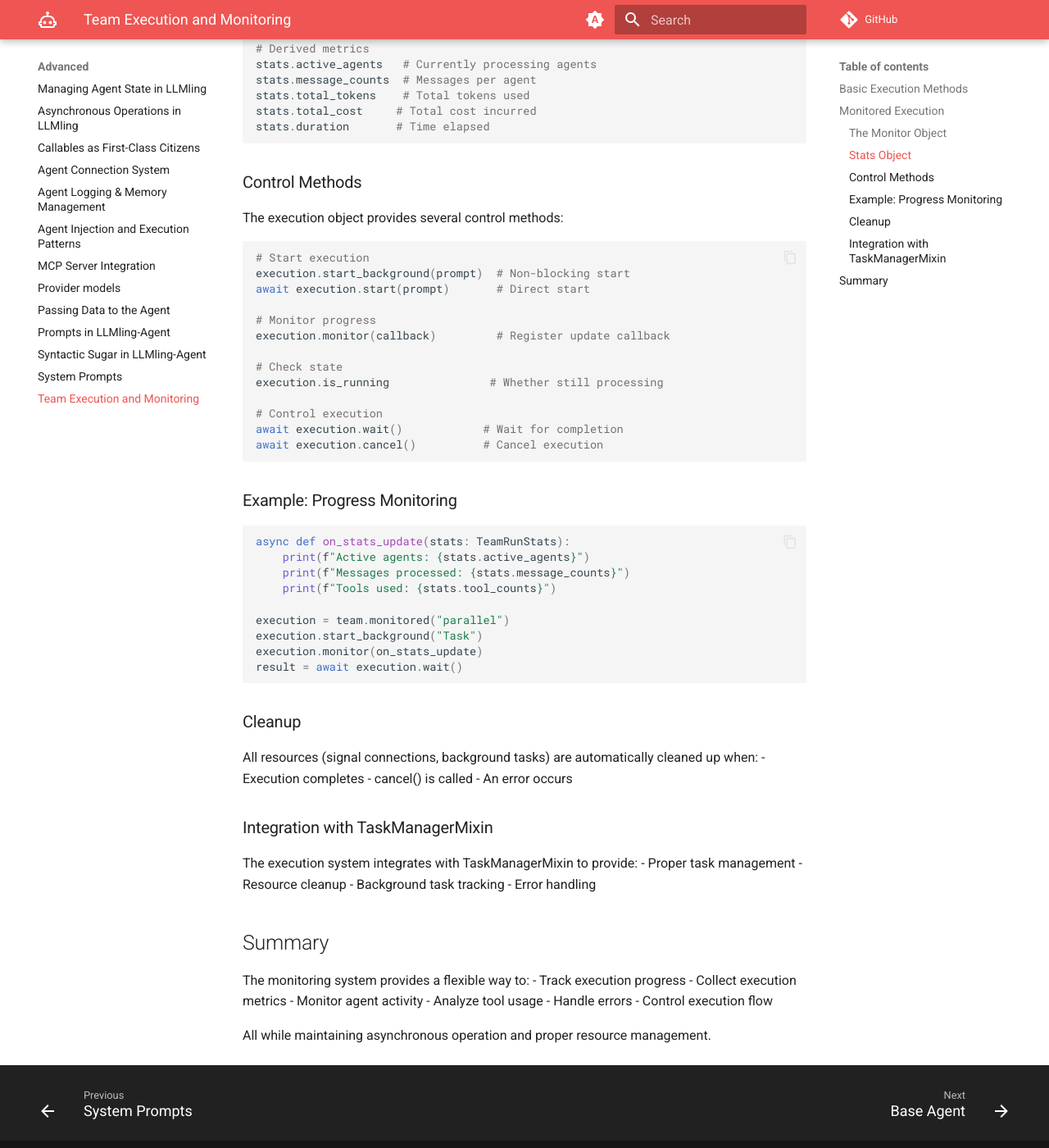
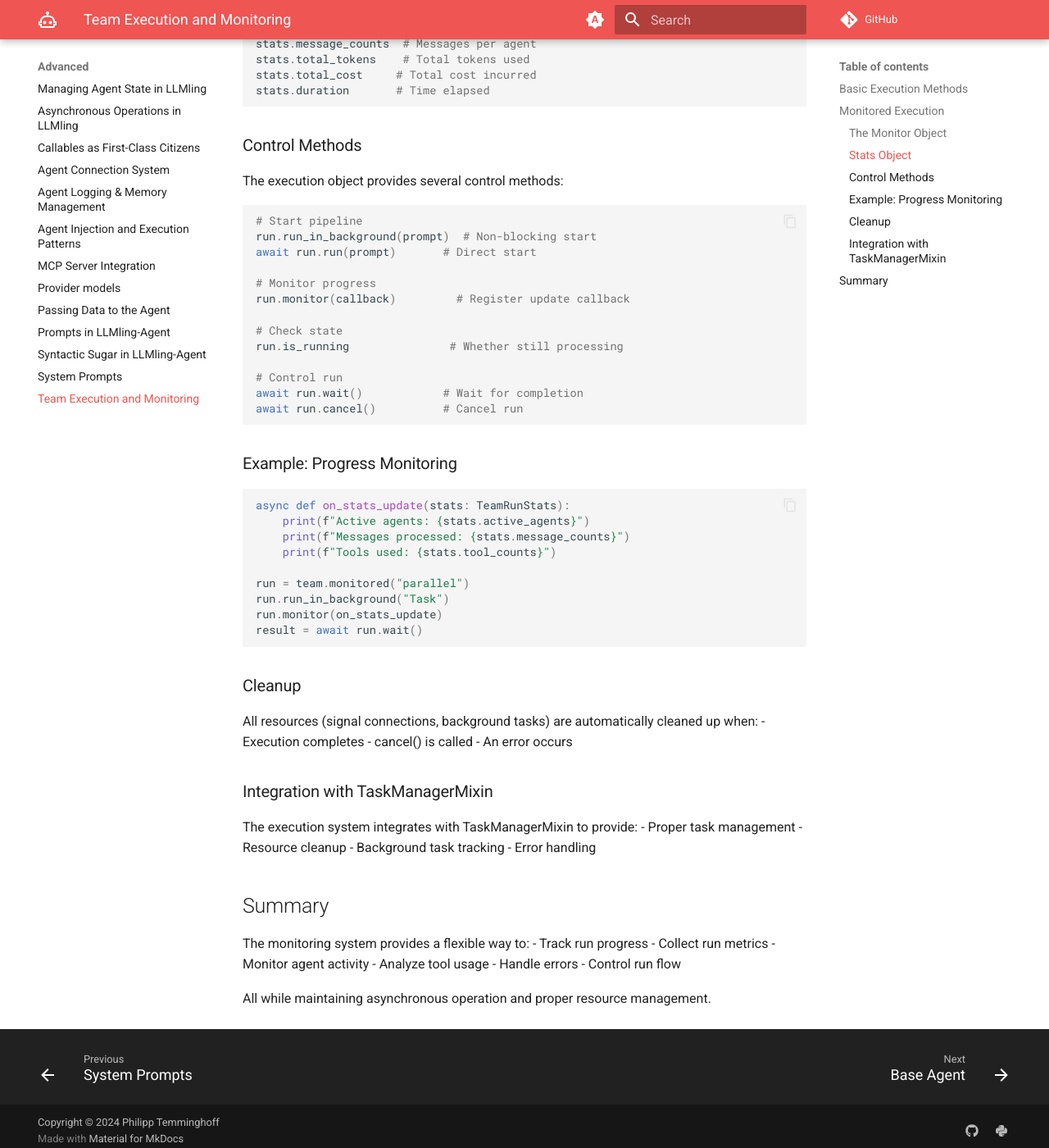
Before and after one commit to uk0/llmling-agent, an MkDocs documentation site: the page built from docs/advanced/task_monitoring.md, in a window 1280 px wide and 1400 px high, scrolled down 1495 px. Shown: the whole window at 82% size. Built offline with MkDocs 1.6.1 and Material for MkDocs 9.7.7, drawn with Linux system fonts in a browser that asks for light colours; comment, search, counter and statistics services are not loaded; some of the changed text lies outside the part shown.

Commit message:
chore: bit streamlining

````diff
--- a/docs/advanced/task_monitoring.md
+++ b/docs/advanced/task_monitoring.md
@@ -7,30 +7,29 @@ The Team class provides different ways to execute tasks across multiple agents.
 The Team class offers three primary execution modes:
 
 ```python
-# Simple parallel execution
+# Simple parallel run
 result = await team.run_parallel("Analyze this text")
 
-# Sequential execution
+# Sequential run
 result = await team.run_sequential("Process in order")
 
 ```
 
 ## Monitored Execution
 
-For more complex scenarios where you need to track execution progress, use the monitored interface:
+For more complex scenarios where you need to track progress, use the monitored interface:
 
 ```python
 # Create monitored execution
-execution = team.monitored("parallel")  # or "sequential"
+run = team.monitored("parallel")  # or "sequential"
 
 # Start in background
-execution.start_background("Task to execute")
+connection = run.run_in_background("Task to execute")
 
-# Monitor progress
-execution.monitor(on_stats_update)  # provide callback for updates
+# do something with connection....
 
 # Wait for completion
-result = await execution.wait()
+result = await run.wait()
 ```
 
 ### The Monitor Object
@@ -50,7 +49,7 @@ This happens asynchronously without blocking the main execution.
 The TeamRunStats object provides a complete view of the execution state:
 
 ```python
-stats = execution.stats
+stats = run.stats
 
 # Raw data
 stats.received_messages  # All messages received by agents
@@ -71,19 +70,19 @@ stats.duration       # Time elapsed
 The execution object provides several control methods:
 
 ```python
-# Start execution
-execution.start_background(prompt)  # Non-blocking start
-await execution.start(prompt)       # Direct start
+# Start pipeline
+run.run_in_background(prompt)  # Non-blocking start
+await run.run(prompt)       # Direct start
 
 # Monitor progress
-execution.monitor(callback)         # Register update callback
+run.monitor(callback)         # Register update callback
 
 # Check state
-execution.is_running               # Whether still processing
+run.is_running               # Whether still processing
 
-# Control execution
-await execution.wait()            # Wait for completion
-await execution.cancel()          # Cancel execution
+# Control run
+await run.wait()            # Wait for completion
+await run.cancel()          # Cancel run
 ```
 
 ### Example: Progress Monitoring
@@ -94,10 +93,10 @@ async def on_stats_update(stats: TeamRunStats):
     print(f"Messages processed: {stats.message_counts}")
     print(f"Tools used: {stats.tool_counts}")
 
-execution = team.monitored("parallel")
-execution.start_background("Task")
-execution.monitor(on_stats_update)
-result = await execution.wait()
+run = team.monitored("parallel")
+run.run_in_background("Task")
+run.monitor(on_stats_update)
+result = await run.wait()
 ```
 
 ### Cleanup
@@ -118,11 +117,11 @@ The execution system integrates with TaskManagerMixin to provide:
 ## Summary
 
 The monitoring system provides a flexible way to:
-- Track execution progress
-- Collect execution metrics
+- Track run progress
+- Collect run metrics
 - Monitor agent activity
 - Analyze tool usage
 - Handle errors
-- Control execution flow
+- Control run flow
 
 All while maintaining asynchronous operation and proper resource management.
````
Also changed, not shown: docs/advanced/async.md (+1 -1 lines), docs/advanced/injection.md (+1 -1 lines), docs/agents/basic_agent.md (+2 -2 lines), docs/concepts/team_run.md (+1 -1 lines), docs/examples/download_agents.md (+1 -1 lines), 5 other files.
